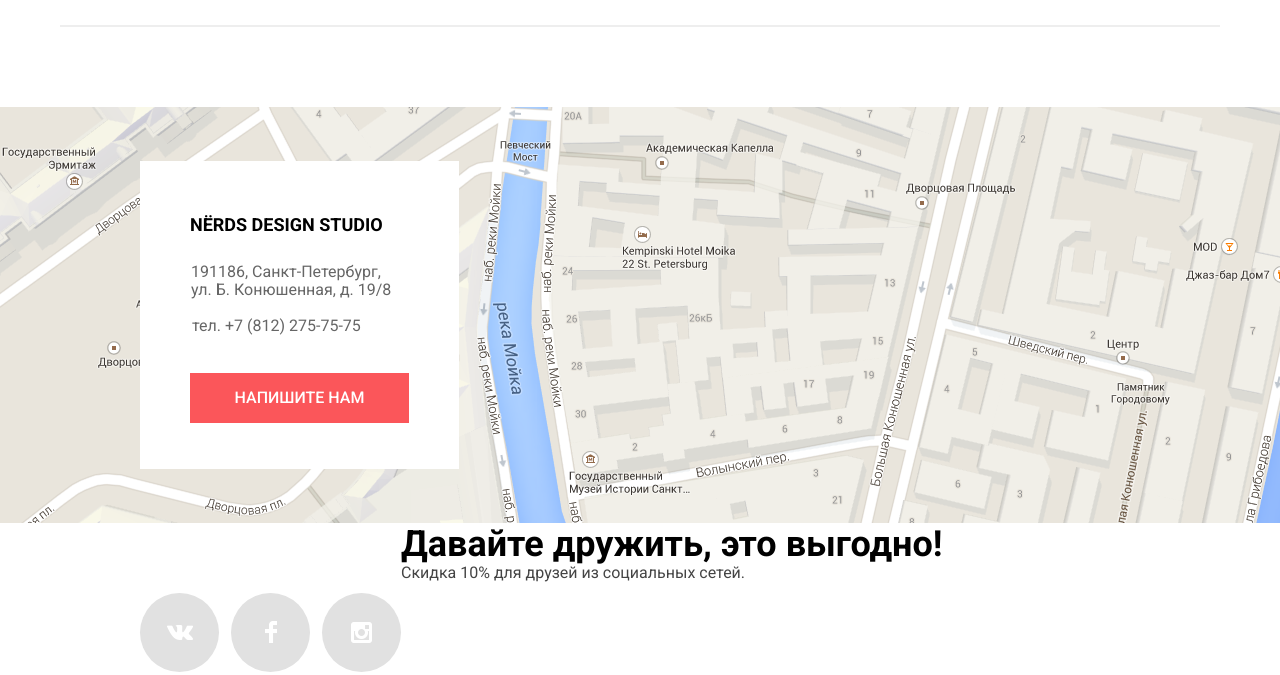
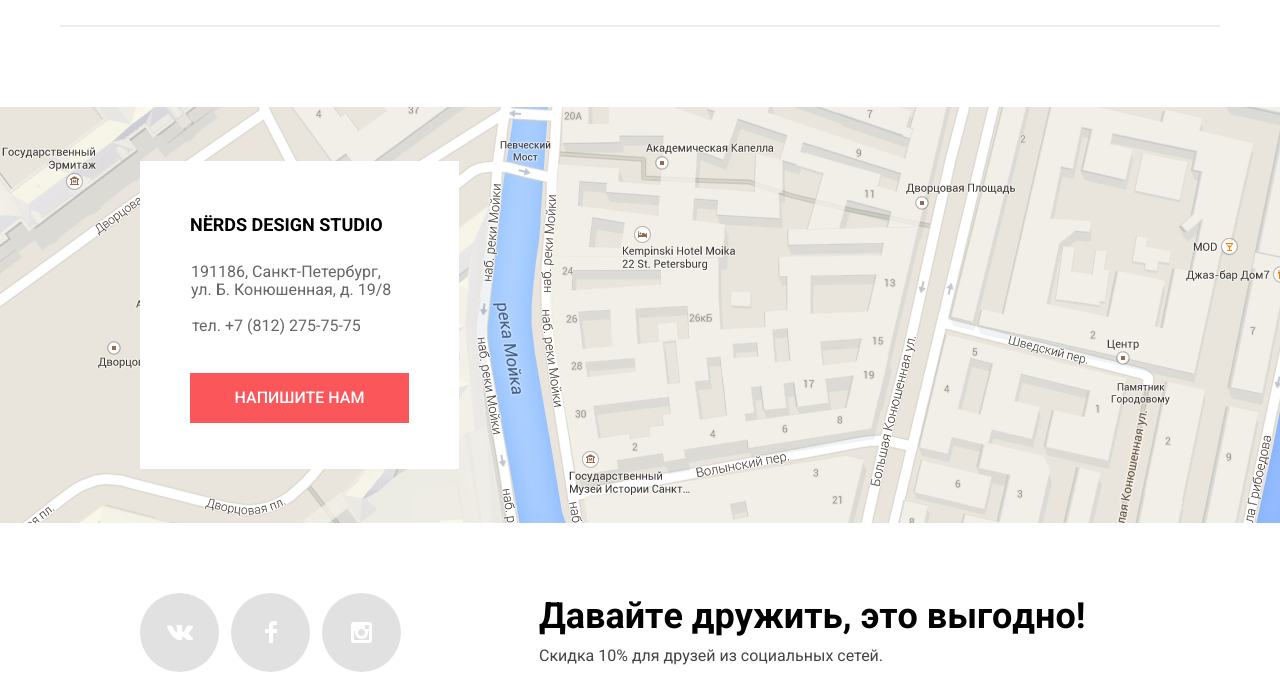
Before and after one commit to IOINITID/nerds, a plain HTML site: page index.html in a window 1280 px wide. Shown: the part 1739-2414 px from the top of the page. Drawn offline with Linux system fonts and the light colour scheme.

Commit message:
Update project

```diff
--- a/css/styles.scss
+++ b/css/styles.scss
@@ -615,12 +615,16 @@
     }
 
     .discount {
+      padding-top: 72px;
+      padding-left: 138px;
+
       h2 {
         color: #000000;
         font-family: "Roboto", sans-serif;
         font-size: 36px;
         font-weight: 700;
         line-height: 36px;
+        font-kerning: none;
       }
 
       p {
@@ -629,6 +633,7 @@
         font-size: 16px;
         font-weight: 400;
         line-height: 22px;
+        padding-top: 11px;
       }
     }
   }
```
Also changed, not shown: css/styles.css, 1 other file.
